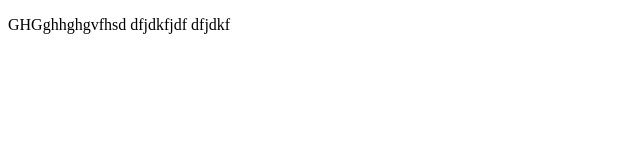
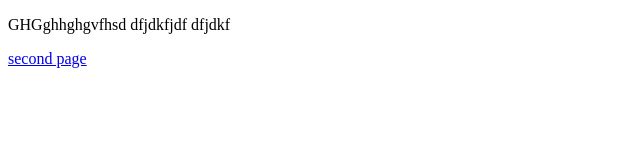
Before and after one commit to ruchisawhney/ruchisawhney.github.io, a plain HTML site: page Website/index.html in a window 1280 px wide. Shown: the full height of the page, 0-640 px from the left. Drawn offline with Linux system fonts and the light colour scheme.

Commit message:
Update index.html

```diff
--- a/Website/index.html
+++ b/Website/index.html
@@ -8,5 +8,6 @@
 </head>
 <body>
   <p> GHGghhghgvfhsd dfjdkfjdf dfjdkf </p>
-</body>
+    <a href="xy.html"> second page </a>
+    </body>
 </html>
```
